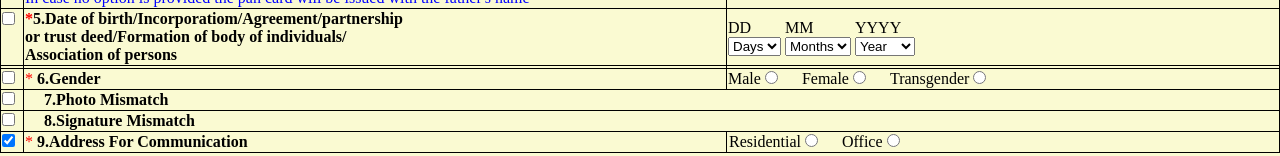
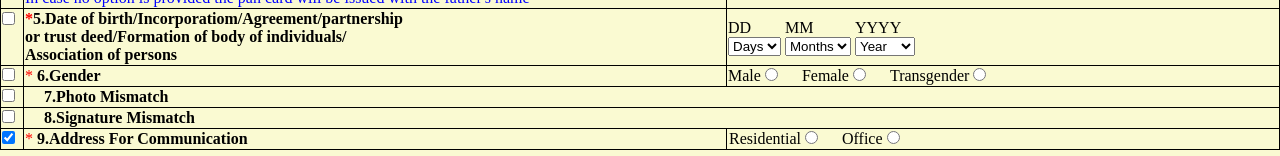
Before and after one commit to J-Saisaran/Pancard-Task, a plain HTML site: page index.html in a window 1280 px wide. Shown: the part 427-583 px from the top of the page. Drawn offline with Linux system fonts and the light colour scheme.

Commit message:
Update index.html

```diff
--- a/index.html
+++ b/index.html
@@ -250,11 +250,6 @@
         </td>
       </tr>
       <tr>
-        <td></td>
-        <td>
-        </td>
-      </tr>
-      <tr>
         <td style="width:20px;"><input type="checkbox" name="" id=""></td>
         <td >
           <span class="main">*</span>
```
